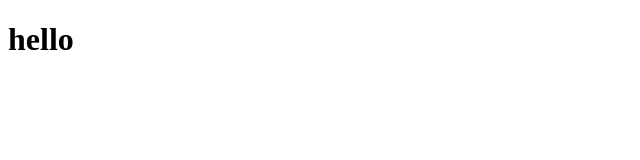
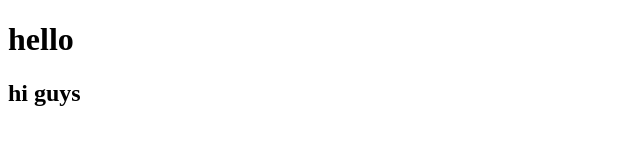
Before and after one commit to limonn-z/Temporary_project_2, a plain HTML site: page index.html in a window 1280 px wide. Shown: the whole page, without its empty margins (0-640 px from the left). Drawn offline with Linux system fonts and the light colour scheme.

Commit message:
changed for the first time

```diff
--- a/index.html
+++ b/index.html
@@ -7,5 +7,6 @@
   </head>
   <body>
     <h1>hello</h1>
+    <h2>hi guys</h2>
   </body>
 </html>
```
